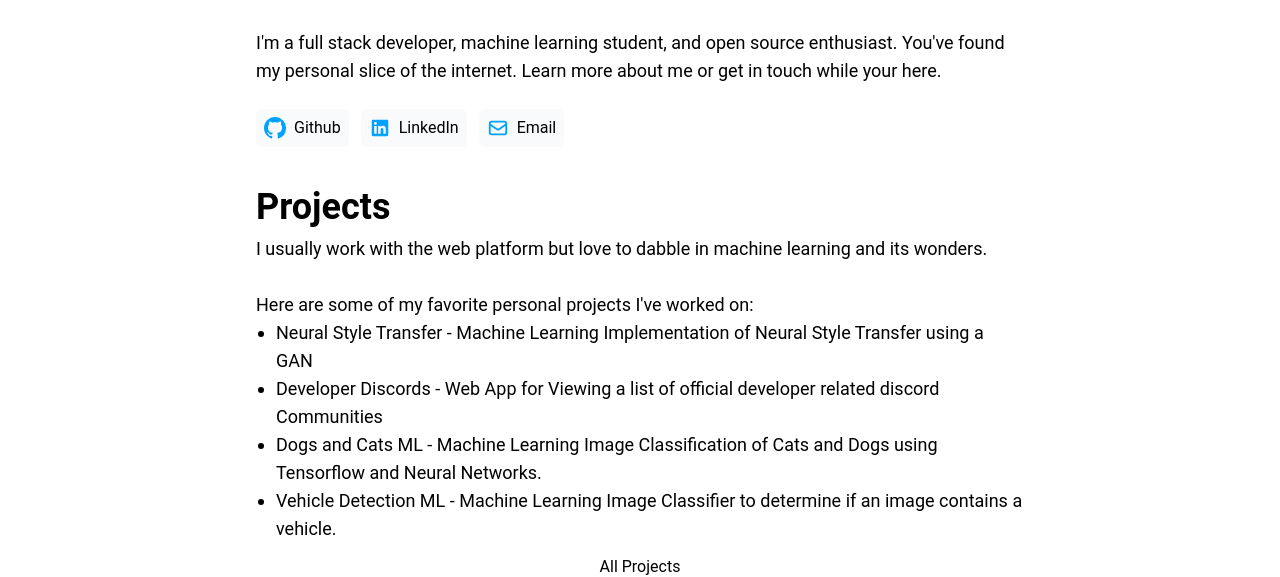
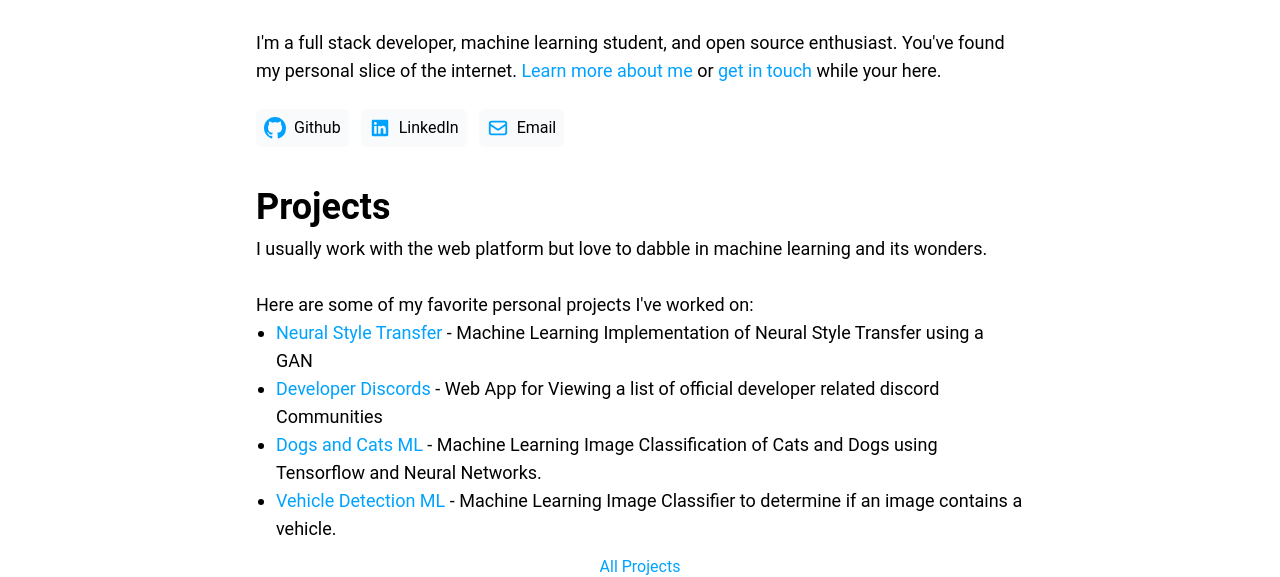
Before and after one commit to NikSchaefer/nikschaefer.com, a Next.js app: page / in a window 1280 px wide. Shown: the part 224-801 px from the top of the page. Built offline with nearby package versions, Linux system fonts and the light colour scheme; what @tailwindcss/typography would draw is missing.

Commit message:
fix: color

```diff
--- a/src/styles/globals.css
+++ b/src/styles/globals.css
@@ -22,7 +22,7 @@
 	margin: 10px auto;
 	position: relative;
 	transition: all 0.25s cubic-bezier(0.645, 0.045, 0.355, 1);
-	color: var(--accent);
+	color: #00a2ff;
 	text-align: center;
 }
 
@@ -40,7 +40,7 @@
 	bottom: 6%;
 	visibility: hidden;
 	transition: all 0.2s ease-in-out;
-	border-color: var(--accent);
+	border-color: #00a2ff;
 }
 
 .slide:hover::before {
```
